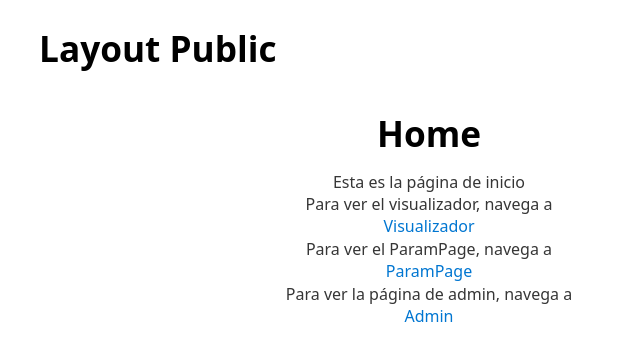
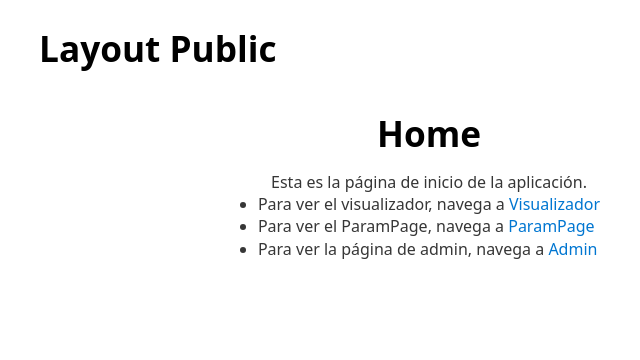
Before and after one commit to emonsalves/visualizador, a React (Vite) app: page / in a window 1280 px wide. Shown: the top 360 px of the page, without its empty margins (211-851 px from the left). Built offline with nearby package versions, Linux system fonts and the light colour scheme.

Commit message:
Refactor import in Admin.jsx and fix variable name in ParamPage.jsx

```diff
--- a/src/pages/Admin.jsx
+++ b/src/pages/Admin.jsx
@@ -1,5 +1,5 @@
 import { Link } from 'react-router-dom';
-import { useAuthorize } from '../hooks/useAuthorize';
+import { useAuthorize } from '../hooks';
 
 export const AdminPage = () => {
     const { isAuthorized, isAuthenticated } = useAuthorize(['admin']);
--- a/src/pages/Home.jsx
+++ b/src/pages/Home.jsx
@@ -4,13 +4,12 @@ export const Home = () => {
     return (
         <div className="container">
             <h1>Home</h1>
-            <p>Esta es la página de inicio</p>
-            <p>Para ver el visualizador, navega a </p>
-            <Link to="/auth/visualizador">Visualizador</Link>
-            <p>Para ver el ParamPage, navega a </p>
-            <Link to="/auth/ParamPage/123">ParamPage</Link>
-            <p>Para ver la página de admin, navega a </p>
-            <Link to="/auth/admin">Admin</Link>
+            <p>Esta es la página de inicio de la aplicación.</p>
+            <ul>
+                <li>Para ver el visualizador, navega a <Link to="/auth/visualizador">Visualizador</Link></li>
+                <li>Para ver el ParamPage, navega a <Link to="/auth/ParamPage/123">ParamPage</Link></li>
+                <li>Para ver la página de admin, navega a <Link to="/auth/admin">Admin</Link></li>
+            </ul>
         </div>
     )
 }
--- a/src/pages/ParamPage.jsx
+++ b/src/pages/ParamPage.jsx
@@ -1,11 +1,11 @@
 import { Link, useParams } from 'react-router-dom'
 
 export const ParamPage = () => {
-    const { testerId } = useParams();
+    const { paramId } = useParams();
 
     return (
         <div className="container">
-            <div>Este es el params {testerId}</div>
+            <div>Este es el params {paramId}</div>
             <Link to="/">Volver al inicio</Link>
         </div>
     )
--- a/src/router/Router.jsx
+++ b/src/router/Router.jsx
@@ -28,7 +28,7 @@ export const router = createBrowserRouter([
                 element: <Visualizador />,
             },
             {
-                path: "ParamPage/:testerId",
+                path: "ParamPage/:paramId",
                 element: <ParamPage />,
             },
             {
```
